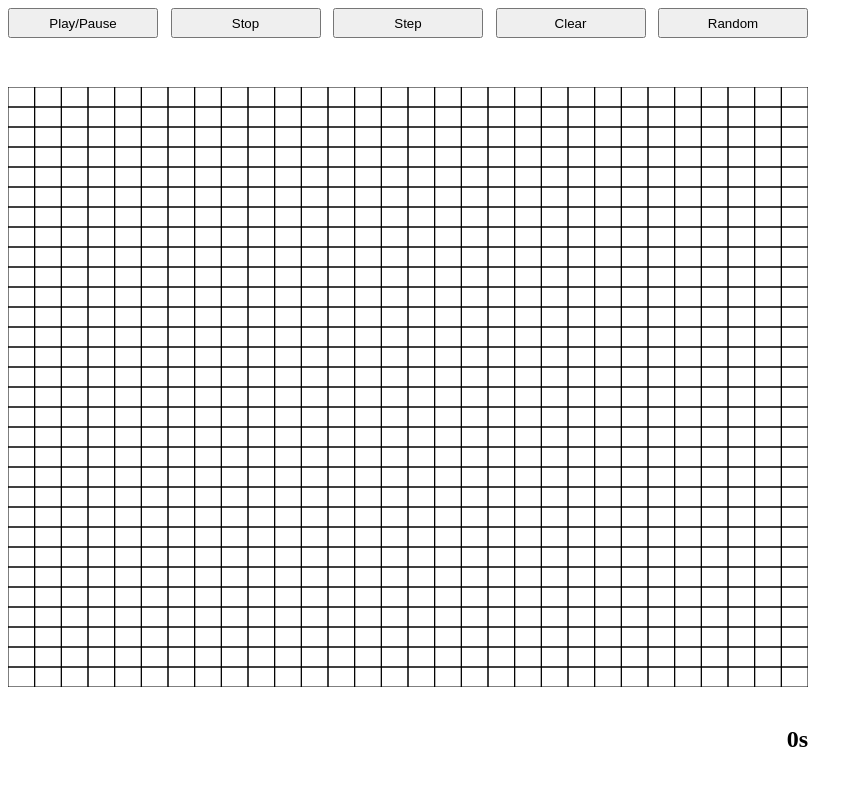
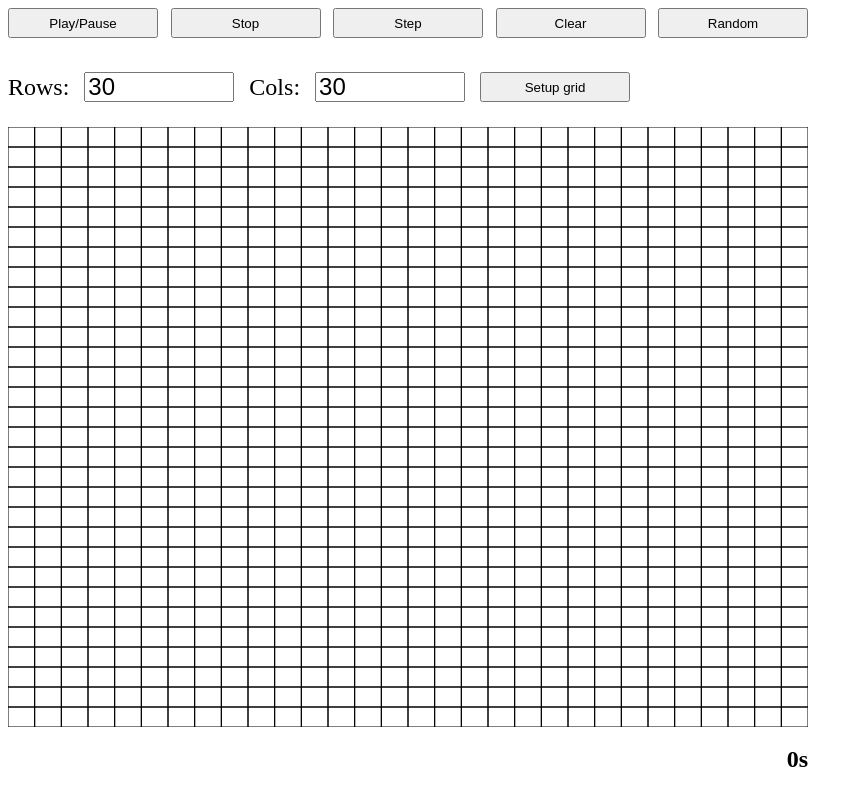
Before and after one commit to aparolin/game-of-life-js, a website with bundled scripts: page public/index.html in a window 1280 px wide. Shown: the whole page, without its empty margins (0-863 px from the left). Built offline with nearby package versions, Linux system fonts and the light colour scheme.

Commit message:
add support for setting grid size in ui

```diff
--- a/public/Grid.js
+++ b/public/Grid.js
@@ -13,7 +13,7 @@ export default class Grid{
     this._bufferCtx = this._bufferCanvas.getContext('2d');
   }
 
-  draw(initialState){
+  init(initialState){
     if (!initialState){
       throw new Error('initialState is mandatory');
     }
@@ -30,6 +30,12 @@ export default class Grid{
     this.saveState();
 
     this.redraw();
+    this._updateGridSettingsBar();
+  }
+
+  _updateGridSettingsBar(){
+    document.getElementById('inputrows').setAttribute('value', this._rows);
+    document.getElementById('inputcols').setAttribute('value', this._cols);
   }
 
   setState(stateMatrix){
--- a/public/game.js
+++ b/public/game.js
@@ -109,7 +109,7 @@ const gameGrid = new Grid(canvas);
 //   [0, 0, 0, 0, 0, 0, 0, 0, 0, 0, 0, 0, 0, 0, 0],
 // ];
 let gameState = createGameState(30,30);
-gameGrid.draw(gameState);
+gameGrid.init(gameState);
 
 gameGrid.onMouseMove(event => {
   gameGrid.highlightCell(event.cell);
@@ -176,3 +176,11 @@ handleButtonClick('randombutton', () => {
   });
   gameGrid.setState(gameState);
 });
+
+handleButtonClick('setupgridbutton', () => {
+  const rows = parseInt(document.getElementById('inputrows').value);
+  const cols = parseInt(document.getElementById('inputcols').value);
+
+  gameState = createGameState(rows, cols);
+  gameGrid.init(gameState);
+});
--- a/public/index.html
+++ b/public/index.html
@@ -11,6 +11,13 @@
         <button id="clearbutton">Clear</button>
         <button id="randombutton">Random</button>
       </div>
+      <div class="grid-settings">
+        <label for="inputrows">Rows:</label>
+        <input id="inputrows" type="number"/>
+        <label for="inputcols">Cols:</label>
+        <input id="inputcols" type="number"/>
+        <input id="setupgridbutton" type="button" value="Setup grid"/>
+      </div>
       <canvas id="canvas" width="800" height="600"></canvas>
       <div class="clock">
         <span id="clock"><b>0s</b></span>
--- a/public/style.css
+++ b/public/style.css
@@ -21,12 +21,28 @@ canvas {
   font-size: 24px;
 }
 
-button{
-  width: 150px;
-  height: 30px;
+.grid-settings{
+  width: 800px;
+  height: 40px;
+  display: flex;
+  align-items: center;
+  font-size: 24px;
 }
 
-button:hover {
+.grid-settings > * {
+  margin-right: 15px;
+}
+
+input, button {
+  height: 30px;
+  width: 150px;
+}
+
+input[type=number]{
+  font-size: 24px;
+}
+
+input[type=button]:hover, button:hover {
   background-color: #5c88ce;
   border-color: #25477c;
 }
```
